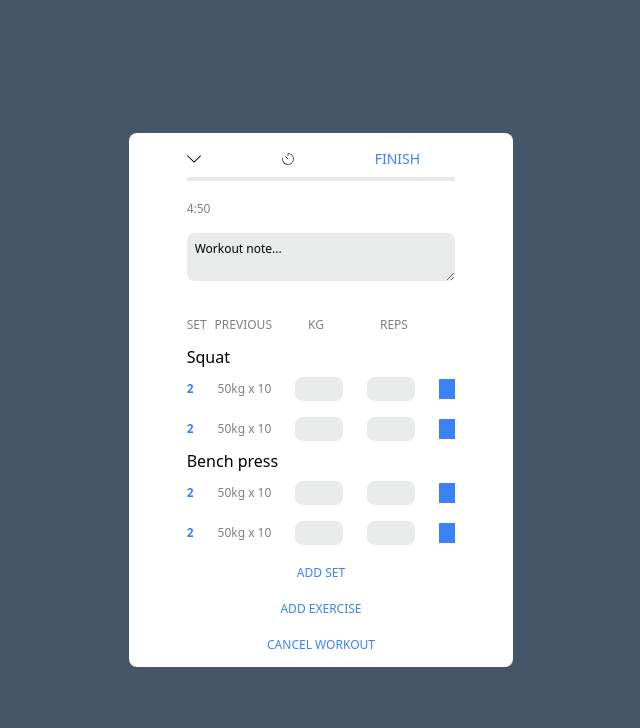
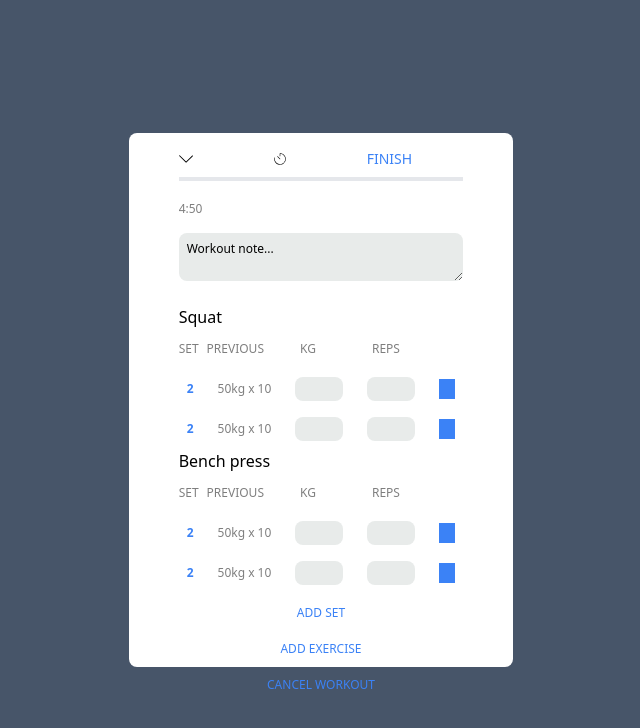
Before and after one commit to jusa798/strongClone, a React (Create React App) app: page / in a window 1280 px wide. Shown: the top 728 px of the page, without its empty margins (319-959 px from the left). Built offline with nearby package versions, Linux system fonts and the light colour scheme.

Commit message:
fixing some stuff

```diff
--- a/src/App.js
+++ b/src/App.js
@@ -1,20 +1,13 @@
-import Set from './Components/Set';
-import Buttons from './Components/Buttons';
-import Exercise from './Components/Exercise';
-import { BsFillCheckSquareFill, BsListTask } from 'react-icons/bs';
-import { AiOutlineCheckSquare } from 'react-icons/ai';
-import TimerHeader from './Components/TimerHeader';
-import { useState } from 'react';
+import Set from "./Components/Set";
+import Buttons from "./Components/Buttons";
+import Exercise from "./Components/Exercise";
+import { BsFillCheckSquareFill, BsListTask } from "react-icons/bs";
+import { AiOutlineCheckSquare } from "react-icons/ai";
+import TimerHeader from "./Components/TimerHeader";
+import { useState } from "react";
 
 function App() {
   const [workouts, setWorkouts] = useState({});
-
-  const titles = {
-    setCol: 'SET',
-    prevCol: 'PREVIOUS',
-    kgCol: 'KG',
-    repsCol: 'REPS',
-  };
 
   const Cronometer = () => {
     return <div>4:50</div>;
@@ -46,12 +39,6 @@ function App() {
               Workout note...
             </textarea>
             <div className='text-sm text-blue-500 pt-2'></div>
-            <div className='w-70% h-10 flex justify-items-start items-center rounded-lg py-2 text-xs'>
-              <div className='opacity-50'>{titles.setCol}</div>
-              <div className='pl-2 opacity-50'>{titles.prevCol}</div>
-              <div className='pl-9 opacity-50'>{titles.kgCol}</div>
-              <div className='pl-14 opacity-50'>{titles.repsCol}</div>
-            </div>
             <Exercise cb={handleWorkout} exerciseName='Squat' />
             <Exercise cb={handleWorkout} exerciseName='Bench press' />
           </div>
--- a/src/Components/Exercise.js
+++ b/src/Components/Exercise.js
@@ -1,25 +1,38 @@
-import React from 'react';
-import Set from '../Components/Set';
-import { useState } from 'react';
+import React from "react";
+import Set from "../Components/Set";
+import { useState } from "react";
 
 function Exercise(props) {
   const set1 = {
     number: 1,
-    previous: '50kg x 5',
-    kg: '50',
-    reps: '5',
+    previous: "50kg x 5",
+    kg: "50",
+    reps: "5",
   };
 
   const set2 = {
     number: 2,
-    previous: '50kg x 5',
-    kg: '50',
-    reps: '5',
+    previous: "50kg x 5",
+    kg: "50",
+    reps: "5",
+  };
+
+  const titles = {
+    setCol: "SET",
+    prevCol: "PREVIOUS",
+    kgCol: "KG",
+    repsCol: "REPS",
   };
 
   return (
     <>
       <div>{props.exerciseName}</div>
+      <div className='w-70% h-10 flex justify-items-start items-center rounded-lg py-2 text-xs'>
+        <div className='opacity-50'>{titles.setCol}</div>
+        <div className='pl-2 opacity-50'>{titles.prevCol}</div>
+        <div className='pl-9 opacity-50'>{titles.kgCol}</div>
+        <div className='pl-14 opacity-50'>{titles.repsCol}</div>
+      </div>
       <Set setData={set1} cb={props.cb} exerciseName={props.exerciseName}></Set>
       <Set setData={set2} cb={props.cb} exerciseName={props.exerciseName}></Set>
     </>
--- a/src/Components/Set.js
+++ b/src/Components/Set.js
@@ -1,9 +1,11 @@
-import React from 'react';
-import { useState } from 'react';
+import React from "react";
+import { useState } from "react";
 
 function Set(props) {
+  const [active, setActive] = useState(false);
+
   const [setData, setSetData] = useState({
-    previous: '50kg x 5',
+    previous: "50kg x 5",
     setNumber: 1,
   });
 
@@ -13,30 +15,30 @@ function Set(props) {
     setSetData(currentData);
   };
 
+  const handleSubmitClick = () => {
+    setActive((currActive) => !currActive);
+    props.cb(props.exerciseName, setData);
+  };
+
   return (
     <>
-      <div className='w-full h-10 flex justify-around justify-center items-center rounded-lg py-2 text-xs space-x-6'>
-        {/* <div className={active ? 'bg-green-500' : ''}> */}
+      <div
+        className={`w-full h-10 flex justify-around items-center rounded-lg p-2 text-xs space-x-6 ${
+          active ? "bg-green-300" : ""
+        }`}>
         <div className='text-blue-500 font-bold'>{2}</div>
         <div className='opacity-50'>50kg x 10</div>
         <input
           className='bg-[#e8ebea] font-bold rounded-lg px-1 w-12 h-6 items-center align-center'
-          onChange={(e) => inputsHandler('weight', e.target.value)}
-        ></input>
+          onChange={(e) => inputsHandler("weight", e.target.value)}></input>
         <div>
           <input
             className='bg-[#e8ebea] font-bold px-1 rounded-lg w-12 h-6 center'
-            onChange={(e) => inputsHandler('reps', e.target.value)}
-          ></input>
+            onChange={(e) => inputsHandler("reps", e.target.value)}></input>
         </div>
         <button
           className='w-4 h-5 bg-blue-500'
-          onClick={() => {
-            props.cb(props.exerciseName, setData);
-            // active(active);
-          }}
-        ></button>
-        {/* </div> */}
+          onClick={() => handleSubmitClick()}></button>
       </div>
     </>
   );
```
